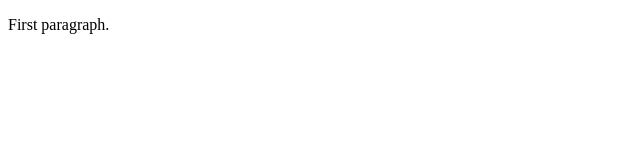
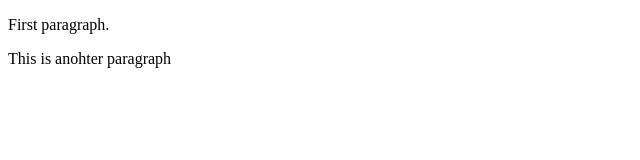
Before and after one commit to loulou1994/Learning-Git, a plain HTML site: page index.html in a window 1280 px wide. Shown: the whole page, without its empty margins (0-640 px from the left). Drawn offline with Linux system fonts and the light colour scheme.

Commit message:
added anoter p tag

```diff
--- a/index.html
+++ b/index.html
@@ -8,5 +8,5 @@
   </head>
   <body>
     <p>First paragraph.</p>
-  </body>
+    <p>This is anohter paragraph</p>
 </html>
```
